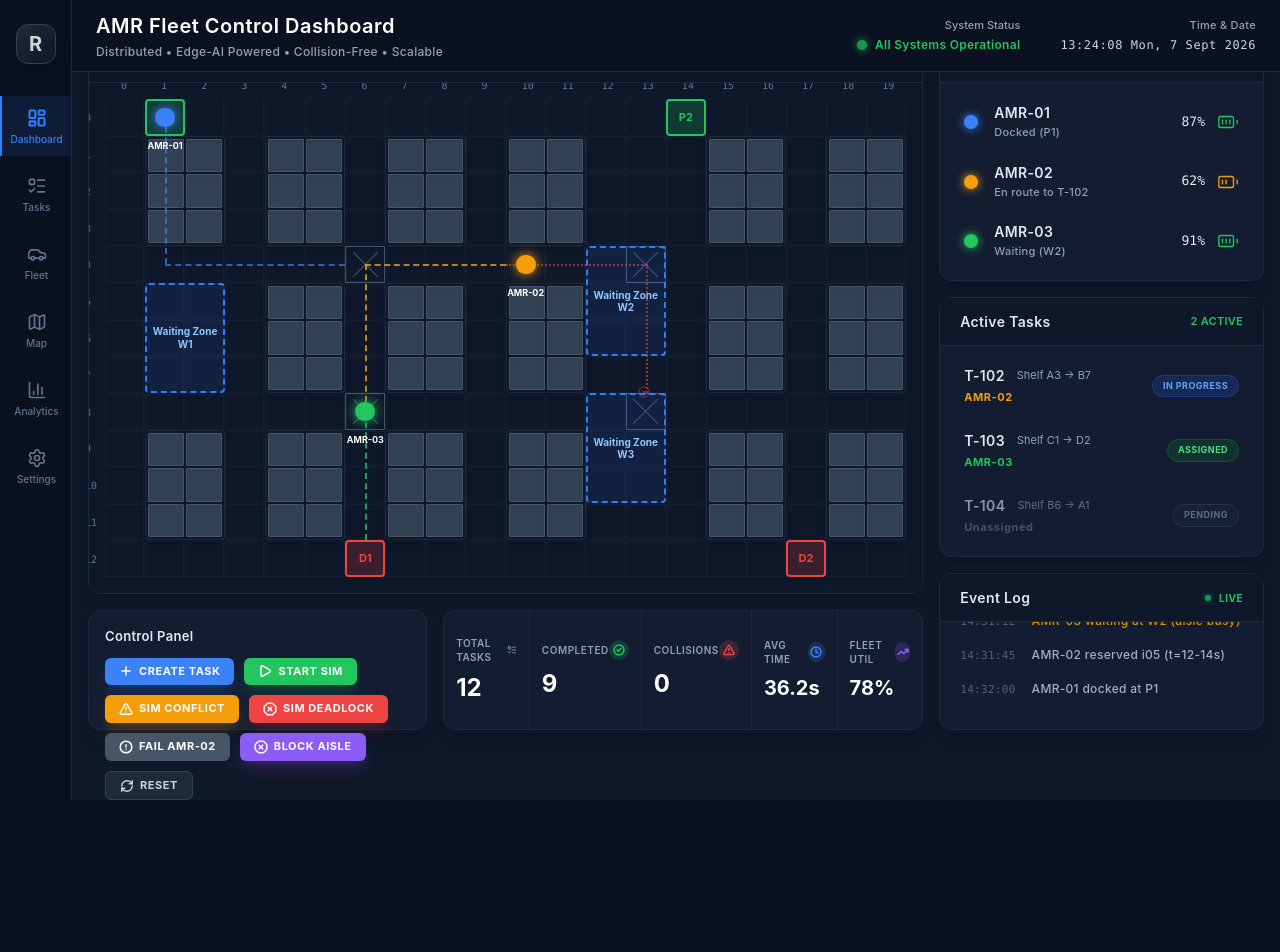
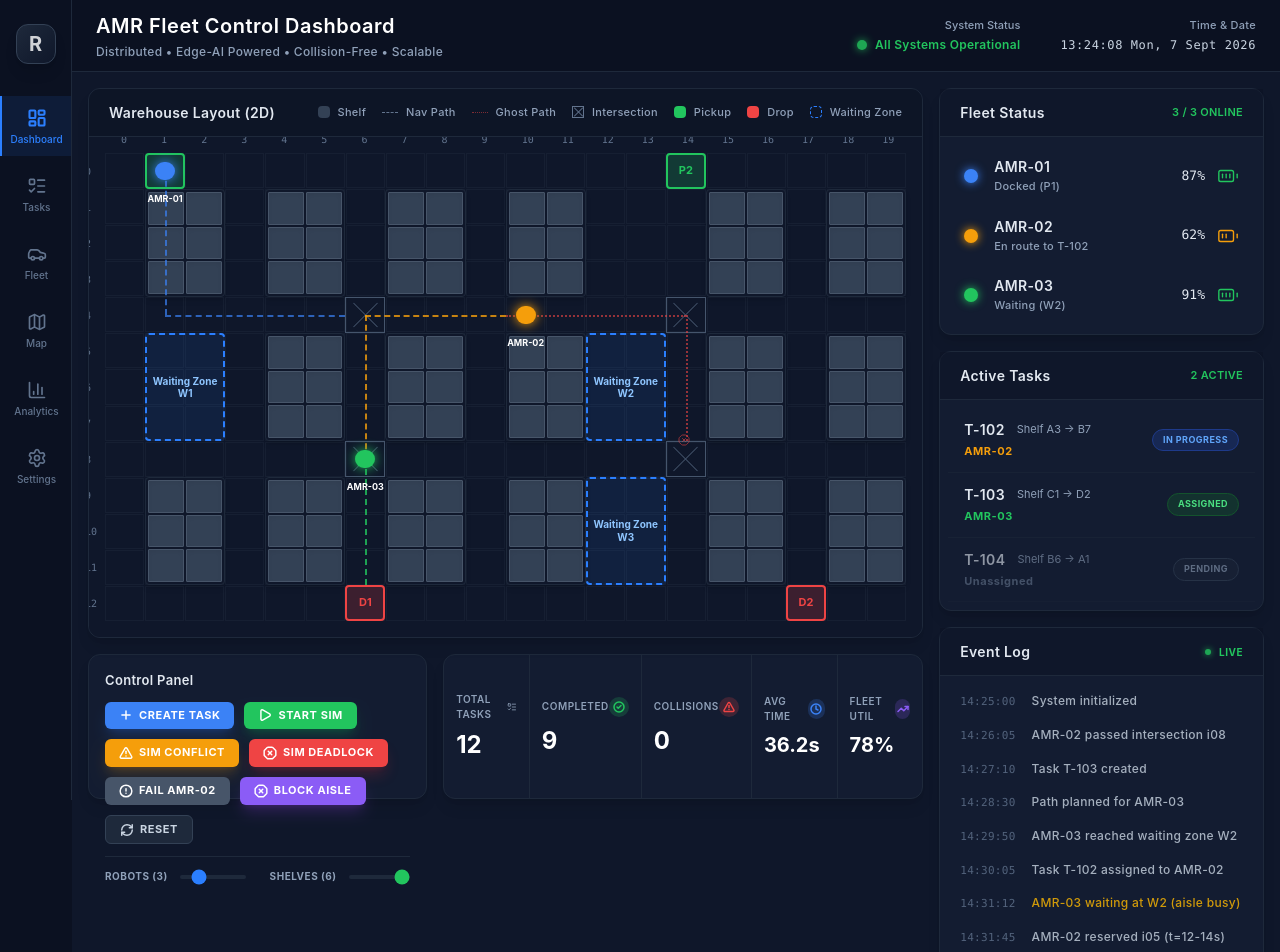
Before and after one commit to EmperorsReign05/TeamRocket, a Next.js app: page / in a window 1280 px wide. Shown: the top 952 px of the page. Before the commit the page ends 800 px from the top, so only its background shows below. Built offline with nearby package versions, Linux system fonts and the light colour scheme.

Commit message:
ui fixes and improvements

```diff
--- a/src/app/page.tsx
+++ b/src/app/page.tsx
@@ -67,6 +67,8 @@ export default function Dashboard() {
   const [logs, setLogs] = useState<LogEntry[]>(INITIAL_LOGS);
   const [isSimulating, setIsSimulating] = useState(false);
   const [stats, setStats] = useState({ total: 12, completed: 9, collisions: 0 });
+  const [robotCount, setRobotCount] = useState(3);
+  const [shelfColCount, setShelfColCount] = useState(6);
 
   const logEndRef = useRef<HTMLDivElement>(null);
 
@@ -127,11 +129,48 @@ export default function Dashboard() {
     setTasks(INITIAL_TASKS);
     setStats({ total: 12, completed: 9, collisions: 0 });
     setIsSimulating(false);
+    setRobotCount(3);
+    setShelfColCount(6);
     addLog('System state reset to initial conditions', 'info');
   };
 
+  const handleRobotCountChange = (newCount: number) => {
+    setRobotCount(newCount);
+    setRobots(prev => {
+      if (newCount > prev.length) {
+        const newRobots = [...prev];
+        const safeSpawns = [
+          {x: 3, y: 4},   // between Col 1 & 2, corridor y=4
+          {x: 9, y: 8},   // between Col 3 & 4, corridor y=8
+          {x: 14, y: 4},  // between Col 4 & 5, corridor y=4
+          {x: 3, y: 12},  // bottom corridor
+          {x: 9, y: 12},  // bottom corridor
+          {x: 14, y: 12}, // bottom corridor
+          {x: 17, y: 4}   // between Col 5 & 6, corridor y=4
+        ];
+
+        for (let i = prev.length; i < newCount; i++) {
+          const spawnIdx = i - 3; // 3 initial robots
+          const pos = (spawnIdx >= 0 && spawnIdx < safeSpawns.length) ? safeSpawns[spawnIdx] : { x: 0, y: 12 };
+
+          newRobots.push({
+            id: `AMR-${(i + 1).toString().padStart(2, '0')}`,
+            color: ['#a855f7', '#ec4899', '#06b6d4', '#eab308', '#6366f1'][i % 5],
+            pos: pos,
+            battery: Math.floor(Math.random() * 40) + 60,
+            status: 'Idle'
+          });
+        }
+        return newRobots;
+      } else if (newCount < prev.length) {
+        return prev.slice(0, newCount);
+      }
+      return prev;
+    });
+  };
+
   // Shelf blocks configuration: [x, y, width, height]
-  const shelfBlocks = [
+  const allShelfBlocks = [
     // Col 1 (x=1,2)
     [1, 1, 2, 3], [1, 9, 2, 3],
     // Col 2 (x=4,5)
@@ -145,6 +184,12 @@ export default function Dashboard() {
     // Col 6 (x=18,19)
     [18, 1, 2, 3], [18, 5, 2, 3], [18, 9, 2, 3],
   ];
+
+  const shelfCols = [1, 4, 7, 10, 15, 18];
+  const displayedShelfBlocks = allShelfBlocks.filter(b => {
+    const colIndex = shelfCols.indexOf(b[0]);
+    return colIndex !== -1 && colIndex < shelfColCount;
+  });
 
   const renderShelf = (x: number, y: number, w: number, h: number) => {
     return (
@@ -171,10 +216,10 @@ export default function Dashboard() {
   };
 
   return (
-    <div className="flex h-screen bg-[#0b1121] text-slate-200 overflow-hidden font-sans text-sm selection:bg-blue-500/30">
+    <div className="flex min-h-screen bg-[#0b1121] text-slate-200 font-sans text-sm selection:bg-blue-500/30">
 
       {/* Sidebar */}
-      <div className="w-[72px] bg-[#0b1121] border-r border-[#1e293b] flex flex-col items-center py-6 gap-8 shrink-0 z-20">
+      <div className="w-[72px] bg-[#0b1121] border-r border-[#1e293b] flex flex-col items-center py-6 gap-8 shrink-0 z-20 sticky top-0 h-screen">
         <div className="w-10 h-10 bg-gradient-to-br from-[#1e293b] to-[#0f172a] rounded-xl flex items-center justify-center font-bold text-xl text-white shadow-lg border border-[#334155]">
           <span className="opacity-80">R</span>
         </div>
@@ -199,7 +244,7 @@ export default function Dashboard() {
       <div className="flex-1 flex flex-col min-w-0 bg-[#0f172a]">
 
         {/* Header */}
-        <header className="h-[72px] border-b border-[#1e293b] flex items-center justify-between px-6 shrink-0 bg-[#0b1121]">
+        <header className="h-[72px] border-b border-[#1e293b] flex items-center justify-between px-6 shrink-0 bg-[#0b1121] sticky top-0 z-10">
           <div className="flex flex-col justify-center">
             <h1 className="text-xl font-semibold text-white tracking-wide">AMR Fleet Control Dashboard</h1>
             <p className="text-xs text-slate-400 mt-1 font-medium tracking-wide">Distributed • Edge-AI Powered • Collision-Free • Scalable</p>
@@ -220,13 +265,13 @@ export default function Dashboard() {
         </header>
 
         {/* Dashboard Layout */}
-        <div className="flex-1 p-4 flex gap-4 overflow-hidden">
+        <div className="flex-1 p-4 flex gap-4">
 
           {/* Left Column (70%) */}
-          <div className="w-[72%] flex flex-col gap-4 min-w-0 h-full">
+          <div className="w-[72%] flex flex-col gap-4 min-w-0">
 
             {/* Map Container */}
-            <div className="bg-[#131c31] rounded-xl border border-[#1e293b] flex flex-col flex-1 overflow-hidden shadow-lg relative">
+            <div className="bg-[#131c31] rounded-xl border border-[#1e293b] flex flex-col overflow-hidden shadow-lg relative min-h-[550px]">
 
               {/* Map Header */}
               <div className="h-12 border-b border-[#1e293b] flex justify-between items-center px-5 bg-[#0b1121]/60 shrink-0 z-10">
@@ -267,7 +312,7 @@ export default function Dashboard() {
                     ))}
 
                     {/* Professional Shelves rendering */}
-                    {shelfBlocks.map(block => renderShelf(block[0], block[1], block[2], block[3]))}
+                    {displayedShelfBlocks.map(block => renderShelf(block[0], block[1], block[2], block[3]))}
 
                     {/* Intersections */}
                     <div className="absolute border border-slate-600 flex items-center justify-center" style={{ left: 'calc(100% * 6/20)', top: 'calc(100% * 4/13)', width: 'calc(100% * 1/20)', height: 'calc(100% * 1/13)' }}>
@@ -278,11 +323,11 @@ export default function Dashboard() {
                       <div className="w-[1px] h-full bg-slate-600 rotate-45 absolute"></div>
                       <div className="w-[1px] h-full bg-slate-600 -rotate-45 absolute"></div>
                     </div>
-                    <div className="absolute border border-slate-600 flex items-center justify-center" style={{ left: 'calc(100% * 13/20)', top: 'calc(100% * 4/13)', width: 'calc(100% * 1/20)', height: 'calc(100% * 1/13)' }}>
+                    <div className="absolute border border-slate-600 flex items-center justify-center" style={{ left: 'calc(100% * 14/20)', top: 'calc(100% * 4/13)', width: 'calc(100% * 1/20)', height: 'calc(100% * 1/13)' }}>
                       <div className="w-[1px] h-full bg-slate-600 rotate-45 absolute"></div>
                       <div className="w-[1px] h-full bg-slate-600 -rotate-45 absolute"></div>
                     </div>
-                    <div className="absolute border border-slate-600 flex items-center justify-center" style={{ left: 'calc(100% * 13/20)', top: 'calc(100% * 8/13)', width: 'calc(100% * 1/20)', height: 'calc(100% * 1/13)' }}>
+                    <div className="absolute border border-slate-600 flex items-center justify-center" style={{ left: 'calc(100% * 14/20)', top: 'calc(100% * 8/13)', width: 'calc(100% * 1/20)', height: 'calc(100% * 1/13)' }}>
                       <div className="w-[1px] h-full bg-slate-600 rotate-45 absolute"></div>
                       <div className="w-[1px] h-full bg-slate-600 -rotate-45 absolute"></div>
                     </div>
@@ -291,10 +336,10 @@ export default function Dashboard() {
                     <div className="absolute border-2 border-blue-500 border-dashed bg-blue-500/10 flex items-center justify-center rounded-sm" style={{ left: 'calc(100% * 1/20)', top: 'calc(100% * 5/13)', width: 'calc(100% * 2/20)', height: 'calc(100% * 3/13)' }}>
                        <span className="text-[10px] text-blue-300 font-bold text-center leading-tight">Waiting Zone<br/>W1</span>
                     </div>
-                    <div className="absolute border-2 border-blue-500 border-dashed bg-blue-500/10 flex items-center justify-center rounded-sm" style={{ left: 'calc(100% * 12/20)', top: 'calc(100% * 4/13)', width: 'calc(100% * 2/20)', height: 'calc(100% * 3/13)' }}>
+                    <div className="absolute border-2 border-blue-500 border-dashed bg-blue-500/10 flex items-center justify-center rounded-sm" style={{ left: 'calc(100% * 12/20)', top: 'calc(100% * 5/13)', width: 'calc(100% * 2/20)', height: 'calc(100% * 3/13)' }}>
                        <span className="text-[10px] text-blue-300 font-bold text-center leading-tight">Waiting Zone<br/>W2</span>
                     </div>
-                    <div className="absolute border-2 border-blue-500 border-dashed bg-blue-500/10 flex items-center justify-center rounded-sm" style={{ left: 'calc(100% * 12/20)', top: 'calc(100% * 8/13)', width: 'calc(100% * 2/20)', height: 'calc(100% * 3/13)' }}>
+                    <div className="absolute border-2 border-blue-500 border-dashed bg-blue-500/10 flex items-center justify-center rounded-sm" style={{ left: 'calc(100% * 12/20)', top: 'calc(100% * 9/13)', width: 'calc(100% * 2/20)', height: 'calc(100% * 3/13)' }}>
                        <span className="text-[10px] text-blue-300 font-bold text-center leading-tight">Waiting Zone<br/>W3</span>
                     </div>
 
@@ -323,10 +368,10 @@ export default function Dashboard() {
                     <div className="absolute border-l-2 border-[#f59e0b] border-dashed opacity-80" style={{ left: 'calc(100% * 6.5/20)', top: 'calc(100% * 4.5/13)', width: '0', height: 'calc(100% * 4/13)' }}></div>
 
                     {/* AMR-02 Ghost Path (Considered but discarded) */}
-                    <div className="absolute border-t-2 border-[#ef4444] border-dotted opacity-60" style={{ left: 'calc(100% * 10/20)', top: 'calc(100% * 4.5/13)', width: 'calc(100% * 3.5/20)', height: '0' }}></div>
-                    <div className="absolute border-l-2 border-[#ef4444] border-dotted opacity-60" style={{ left: 'calc(100% * 13.5/20)', top: 'calc(100% * 4.5/13)', width: '0', height: 'calc(100% * 3.5/13)' }}></div>
+                    <div className="absolute border-t-2 border-[#ef4444] border-dotted opacity-60" style={{ left: 'calc(100% * 10/20)', top: 'calc(100% * 4.5/13)', width: 'calc(100% * 4.5/20)', height: '0' }}></div>
+                    <div className="absolute border-l-2 border-[#ef4444] border-dotted opacity-60" style={{ left: 'calc(100% * 14.5/20)', top: 'calc(100% * 4.5/13)', width: '0', height: 'calc(100% * 3.5/13)' }}></div>
                     {/* Ghost Path X marker */}
-                    <div className="absolute flex items-center justify-center opacity-60" style={{ left: 'calc(100% * 13.3/20)', top: 'calc(100% * 7.8/13)' }}>
+                    <div className="absolute flex items-center justify-center opacity-60" style={{ left: 'calc(100% * 14.3/20)', top: 'calc(100% * 7.8/13)' }}>
                       <XOctagon size={12} className="text-[#ef4444]" />
                     </div>
 
@@ -359,7 +404,7 @@ export default function Dashboard() {
             </div>
 
             {/* Bottom Panel (Fixed Height) */}
-            <div className="h-[120px] shrink-0 flex gap-4">
+            <div className="h-[145px] shrink-0 flex gap-4">
 
                 {/* Control Panel */}
                 <div className="flex-1 bg-[#131c31] p-4 rounded-xl border border-[#1e293b] flex flex-col justify-between shadow-lg">
@@ -387,6 +432,18 @@ export default function Dashboard() {
                     <button onClick={handleReset} className="bg-[#1e293b] hover:bg-[#334155] border border-[#334155] text-slate-300 px-3.5 py-1.5 rounded-md text-[11px] font-bold uppercase tracking-wider flex items-center gap-1.5 transition-colors hover:-translate-y-0.5 active:translate-y-0">
                       <RefreshCw size={14} strokeWidth={2.5} /> Reset
                     </button>
+                  </div>
+
+                  {/* Environment Sliders */}
+                  <div className="mt-3 pt-3 border-t border-[#1e293b] flex gap-6">
+                    <div className="flex-1 flex items-center gap-3">
+                      <label className="text-[10px] font-bold text-slate-400 uppercase tracking-wider whitespace-nowrap w-20">Robots ({robotCount})</label>
+                      <input type="range" min="1" max="10" value={robotCount} onChange={e => handleRobotCountChange(parseInt(e.target.value))} className="w-full h-1 bg-[#1e293b] rounded-lg appearance-none cursor-pointer accent-blue-500 hover:accent-blue-400" />
+                    </div>
+                    <div className="flex-1 flex items-center gap-3">
+                      <label className="text-[10px] font-bold text-slate-400 uppercase tracking-wider whitespace-nowrap w-20">Shelves ({shelfColCount})</label>
+                      <input type="range" min="0" max="6" value={shelfColCount} onChange={e => setShelfColCount(parseInt(e.target.value))} className="w-full h-1 bg-[#1e293b] rounded-lg appearance-none cursor-pointer accent-[#22c55e] hover:accent-[#4ade80]" />
+                    </div>
                   </div>
                 </div>
 
@@ -433,7 +490,7 @@ export default function Dashboard() {
           </div>
 
           {/* Right Column (28%) */}
-          <div className="w-[28%] flex flex-col gap-4 min-w-0 h-full">
+          <div className="w-[28%] flex flex-col gap-4 min-w-0">
 
             {/* Fleet Status */}
             <div className="bg-[#131c31] rounded-xl border border-[#1e293b] flex flex-col shrink-0 shadow-lg">
@@ -490,7 +547,7 @@ export default function Dashboard() {
             </div>
 
             {/* Event Log */}
-            <div className="bg-[#131c31] rounded-xl border border-[#1e293b] flex-1 flex flex-col min-h-0 shadow-lg">
+            <div className="bg-[#131c31] rounded-xl border border-[#1e293b] flex flex-col shadow-lg max-h-[500px]">
               <div className="h-12 px-5 border-b border-[#1e293b] flex justify-between items-center bg-[#0b1121]/40 shrink-0">
                 <h3 className="font-semibold text-slate-200 tracking-wide text-sm">Event Log</h3>
                 <span className="flex items-center gap-2 text-[10px] text-[#22c55e] font-bold tracking-wider uppercase">
```
